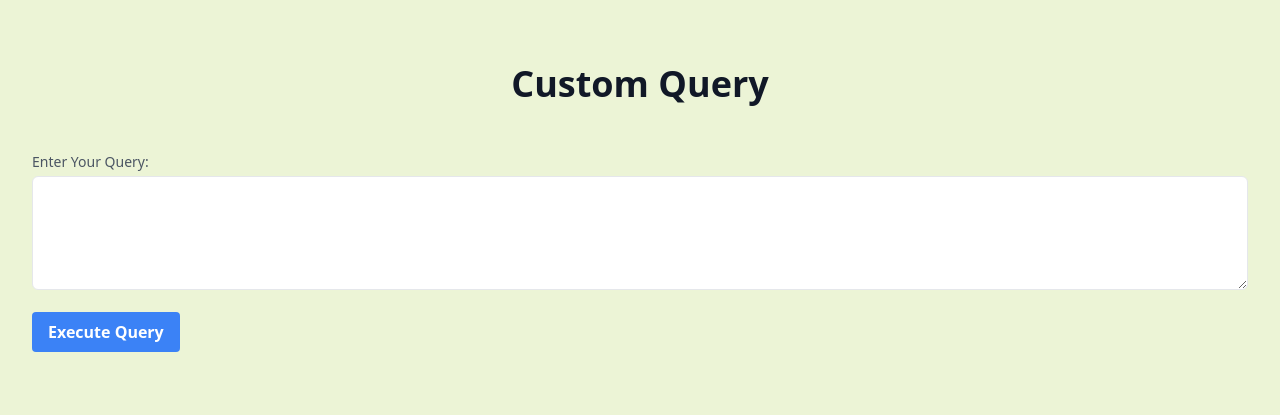
After one commit to amogh-bharne/nammagym, a Flask app: page /custom_query in a window 1280 px wide. The commit adds this page. Shown: the top 415 px of the page. Run offline with Flask 3, Linux system fonts and the light colour scheme; style sheets or scripts are compiled from the project's sources.

Commit message:
exec custom

```diff
--- a/app.py
+++ b/app.py
@@ -1,4 +1,4 @@
-from flask import Flask, render_template
+from flask import Flask, render_template,request
 from member_management import member_management_routes
 from trainer_management import trainer_management_routes
 from db_config import execute_query
@@ -31,6 +31,22 @@ app.register_blueprint(invoices_management_routes)
 app.register_blueprint(equipment_management_routes)
 
 
+@app.route('/custom_query', methods=['GET', 'POST'])
+def custom_query():
+    if request.method == 'POST':
+        # Get the user-entered query from the form
+        user_query = request.form.get('user_query')
+
+        # Execute the query
+        result = execute_query(user_query)
+
+        # Render the template with the query result
+        return render_template('custom_query_result.html', user_query=user_query, result=result)
+
+    # Render the custom query form
+    return render_template('custom_query.html')
+
+
 
 if __name__ == '__main__':
     app.run(debug=True)
--- /dev/null
+++ b/templates/custom_query.html
@@ -0,0 +1,33 @@
+<!DOCTYPE html>
+<html lang="en">
+<head>
+    <meta charset="UTF-8">
+    <meta name="viewport" content="width=device-width, initial-scale=1.0">
+    <title>Custom Query</title>
+    <link rel="stylesheet" href="{{ url_for('static', filename='dist/css/output.css') }}">
+</head>
+<body bgcolor="#ECF4D6">
+    <section>
+        <div class="mx-auto max-w-screen-xl px-4 py-12 sm:px-6 md:py-16 lg:px-8">
+            <div class="mx-auto max-w-3xl text-center">
+                <h2 class="text-3xl font-bold text-gray-900 sm:text-4xl">
+                    Custom Query
+                </h2>
+            </div>
+
+            <div class="mt-8 sm:mt-12">
+                <form method="POST">
+                    <div class="mb-4">
+                        <label for="user_query" class="block text-sm font-medium text-gray-600">Enter Your Query:</label>
+                        <textarea id="user_query" name="user_query" rows="4" class="mt-1 p-2 w-full border rounded-md"></textarea>
+                    </div>
+
+                    <button type="submit" class="bg-blue-500 hover:bg-blue-700 text-white font-bold py-2 px-4 rounded">
+                        Execute Query
+                    </button>
+                </form>
+            </div>
+        </div>
+    </section>
+</body>
+</html>
```
Also changed, not shown: templates/custom_query_result.html (added, +59 -0 lines), templates/dashboard.html (+7 -2 lines).
